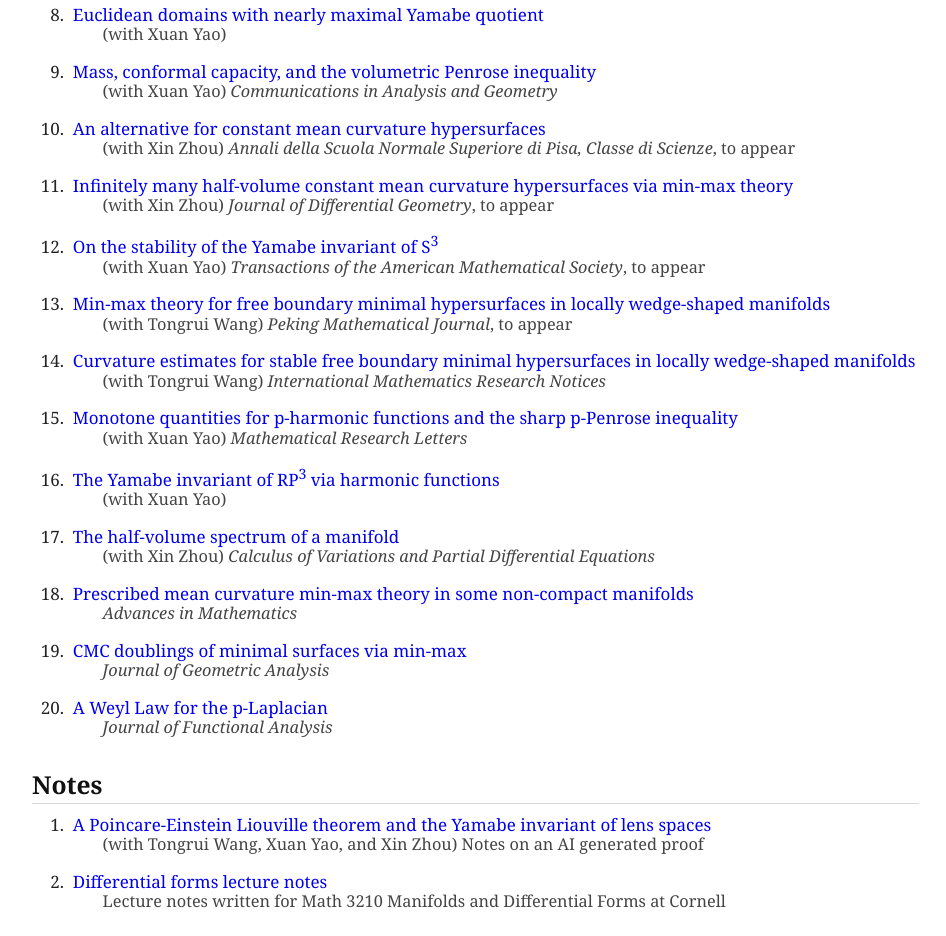
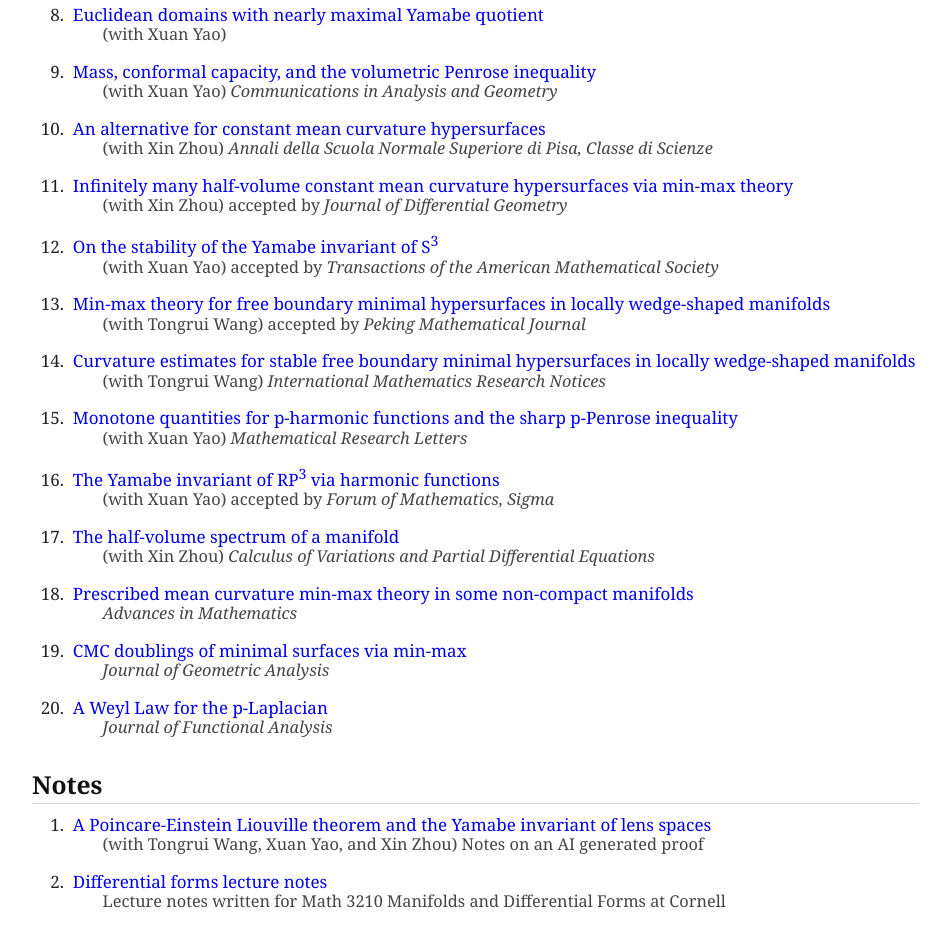
Before and after one commit to liammazurowski/liammazurowski.github.io, a plain HTML site: page index.html in a window 1280 px wide. Shown: the part 879-1815 px from the top of the page, without its empty margins (158-1104 px from the left). Drawn offline with Linux system fonts and the light colour scheme.

Commit message:
Update index.html

```diff
--- a/index.html
+++ b/index.html
@@ -88,24 +88,24 @@
 				<li>
 				<a href="https://doi.org/10.2422/2036-2145.202507_015" onclick="clicklink('https://doi.org/10.2422/2036-2145.202507_015'); return false;">An alternative for constant mean curvature hypersurfaces</a>
 				<br>
-				<span class="papermeta"> (with Xin Zhou) <i> Annali della Scuola Normale Superiore di Pisa, Classe di Scienze</i>, to appear</span>
+				<span class="papermeta"> (with Xin Zhou) <i> Annali della Scuola Normale Superiore di Pisa, Classe di Scienze</i>
 				</li>
 
 				<li>
 				<a href="https://arxiv.org/abs/2405.00595" onclick="clicklink('https://arxiv.org/abs/2405.00595'); return false;">Infinitely many half-volume constant mean curvature hypersurfaces via min-max theory</a>
 				<br>
-				<span class="papermeta"> (with Xin Zhou) <i> Journal of Differential Geometry</i>, to appear </span>
+				<span class="papermeta"> (with Xin Zhou) accepted by <i> Journal of Differential Geometry</i> </span>
 				</li>
 
 				 <li>
 					<a href="https://arxiv.org/abs/2402.00815" onclick="clicklink('https://arxiv.org/abs/2402.00815'); return false;">On the stability of the Yamabe invariant of S<sup>3</sup></a>
 				<br>
-				<span class="papermeta"> (with Xuan Yao) <i> Transactions of the American Mathematical Society</i>, to appear</span>
+				<span class="papermeta"> (with Xuan Yao) accepted by <i> Transactions of the American Mathematical Society</i> </span>
 				</li>
 
 				 <li>
 					<a href="https://arxiv.org/abs/2307.12953" onclick="clicklink('https://arxiv.org/abs/2307.12953'); return false;">Min-max theory for free boundary minimal hypersurfaces in locally wedge-shaped manifolds</a> <br>
-					<span class="papermeta"> (with Tongrui Wang) <i>Peking Mathematical Journal</i>, to appear </span>
+					<span class="papermeta"> (with Tongrui Wang) accepted by <i>Peking Mathematical Journal</i> </span>
 
 				</li>
 
@@ -127,7 +127,7 @@
 
 				 <li>
 					<a href="https://arxiv.org/abs/2305.00854" onclick="clicklink('https://arxiv.org/abs/2305.00854'); return false;">The Yamabe invariant of RP<sup>3</sup> via harmonic functions</a><br>
-					<span class="papermeta"> (with Xuan Yao) </span>
+					<span class="papermeta"> (with Xuan Yao) accepted by <i> Forum of Mathematics, Sigma</i> </span>
 
 					</li>
 
```
